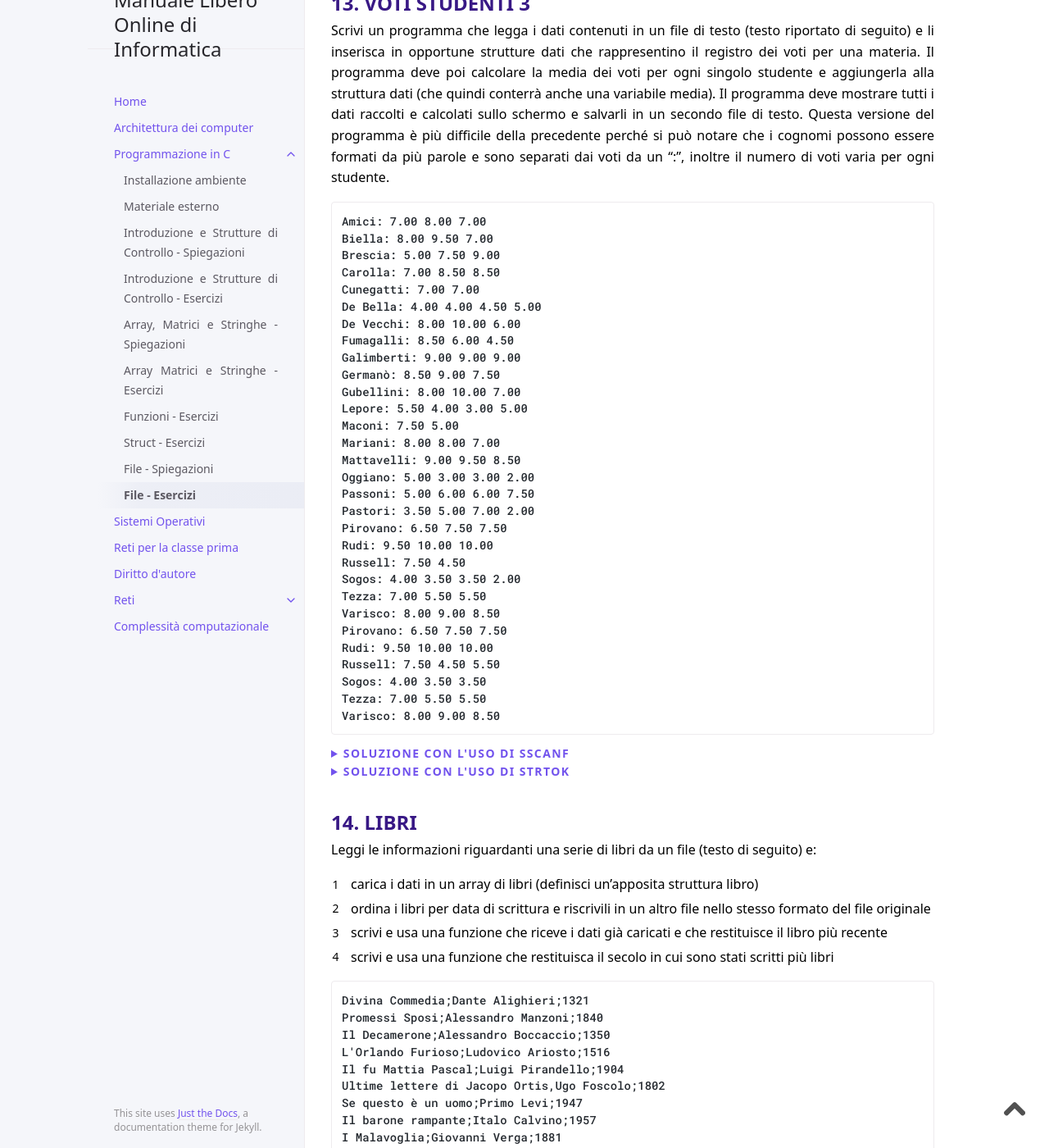
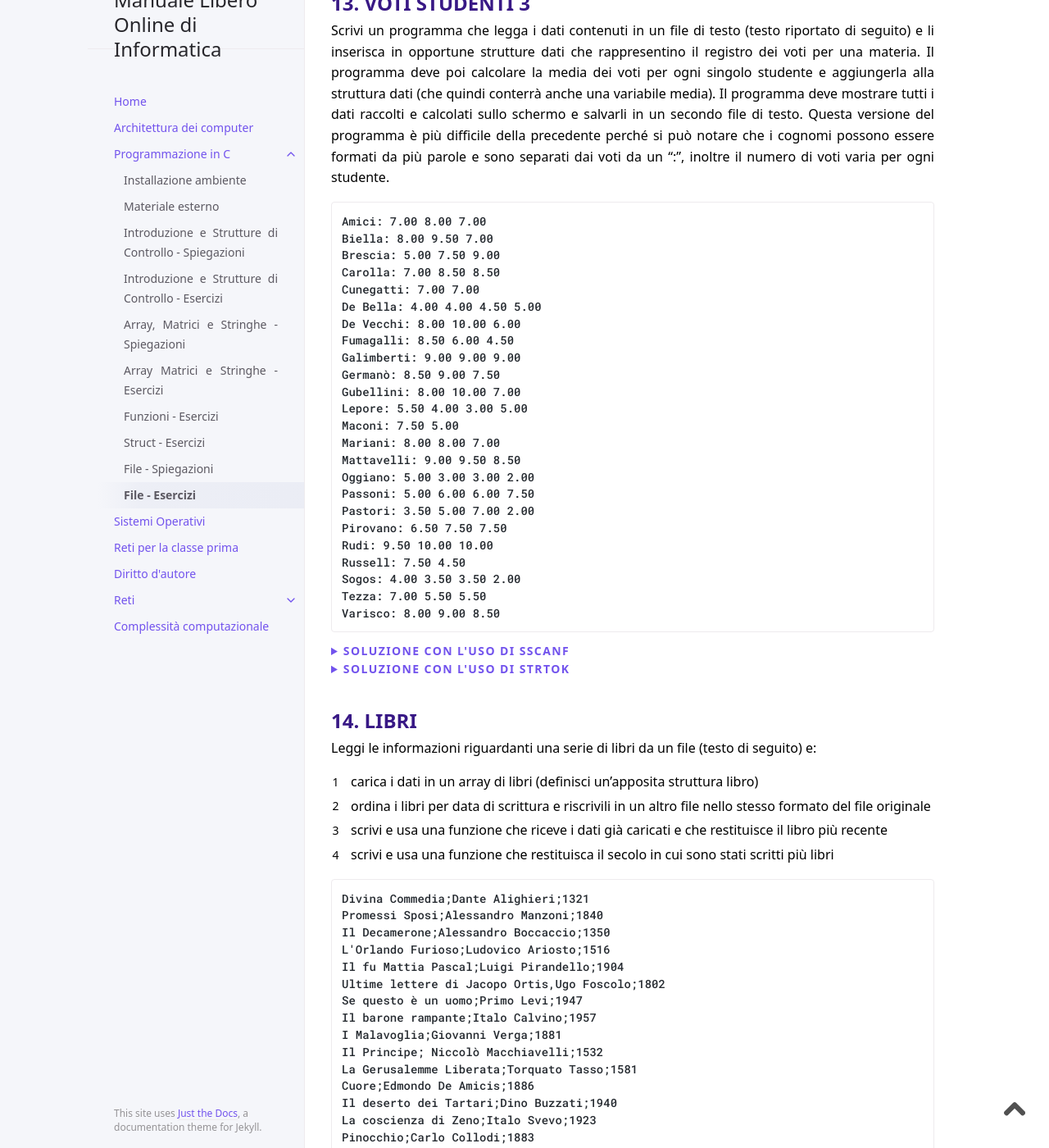
Before and after one commit to 4chi11e/manuale-libero-online-di-informatica, a Jekyll site: the page built from docs/C/12 - file - esercizi.md, in a window 1280 px wide and 1400 px high, scrolled down 5003 px. Shown: the whole window at 82% size. Built offline with Jekyll 4.4.1, drawn with Linux system fonts in a browser that asks for light colours.

Commit message:
corretto file-esercizi studenti3

````diff
--- a/docs/C/12 - file - esercizi.md
+++ b/docs/C/12 - file - esercizi.md
@@ -818,12 +818,6 @@
 Sogos: 4.00 3.50 3.50 2.00
 Tezza: 7.00 5.50 5.50
 Varisco: 8.00 9.00 8.50
-Pirovano: 6.50 7.50 7.50
-Rudi: 9.50 10.00 10.00
-Russell: 7.50 4.50 5.50
-Sogos: 4.00 3.50 3.50
-Tezza: 7.00 5.50 5.50
-Varisco: 8.00 9.00 8.50
 ```
 
 <details markdown="block">
@@ -854,7 +848,7 @@
     int ntoken;
     int i, j;
 
-    fp = fopen("6-2-4.txt", "r");
+    fp = fopen("studenti3.txt", "r");
     if (fp == NULL) {
         printf("errore");
         return 1;
@@ -890,7 +884,7 @@
     }
 
     // scrivo in un secondo file
-    fp = fopen("6-2-4-out.txt", "w");
+    fp = fopen("studenti3-out.txt", "w");
     if (fp == NULL) {
         printf("Apertura in scrittura del file fallita.\n");
         return 2;
@@ -937,7 +931,7 @@
     int nvoti;
     int i, j;
 
-    fp = fopen("6-2-4.txt", "r");
+    fp = fopen("studenti3.txt", "r");
     if (fp == NULL) {
         printf("errore");
         return 1;
@@ -980,7 +974,7 @@
     }
 
     // scrivo in un secondo file
-    fp = fopen("6-2-4-out.txt", "w");
+    fp = fopen("studenti3-out.txt", "w");
     if (fp == NULL) {
         printf("Apertura in scrittura del file fallita.\n");
         return 2;
````
